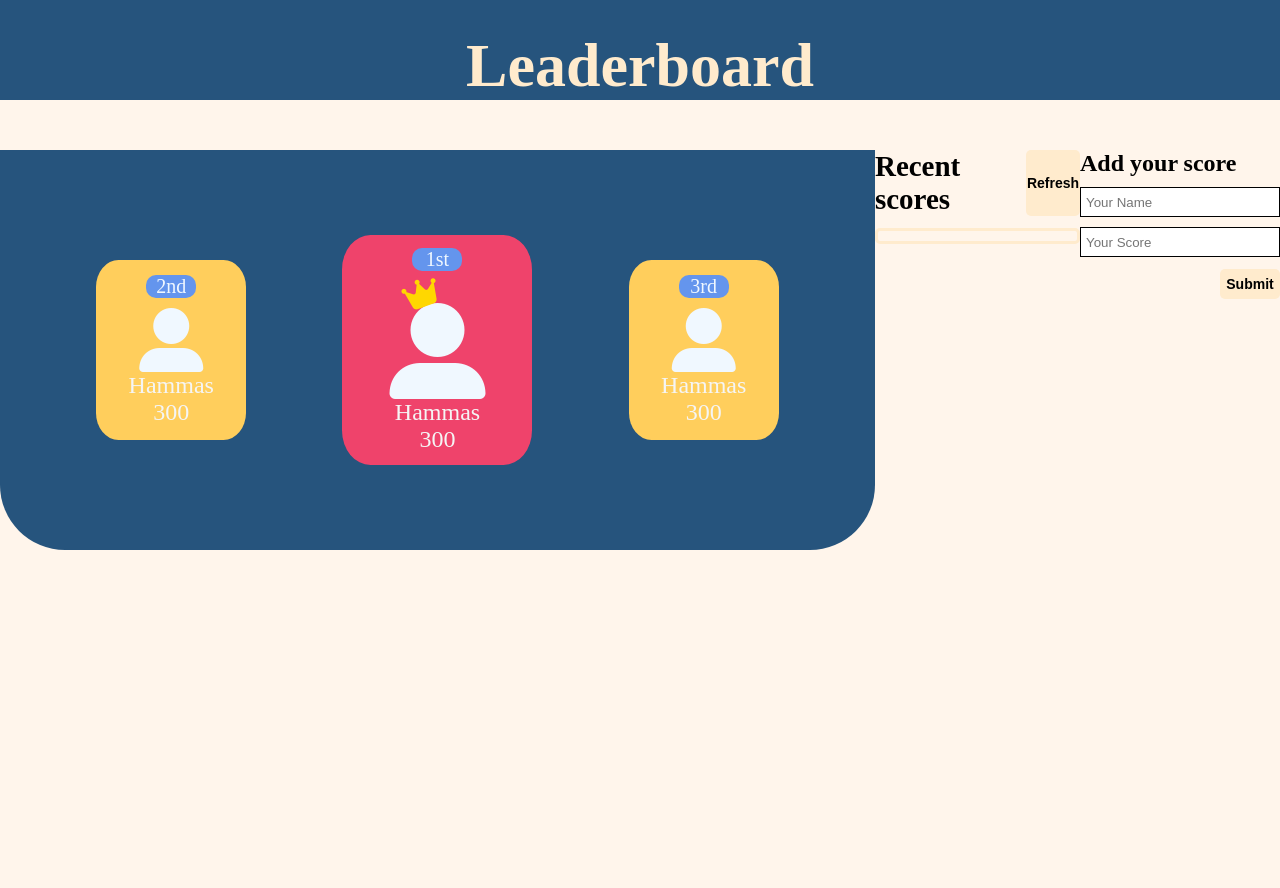
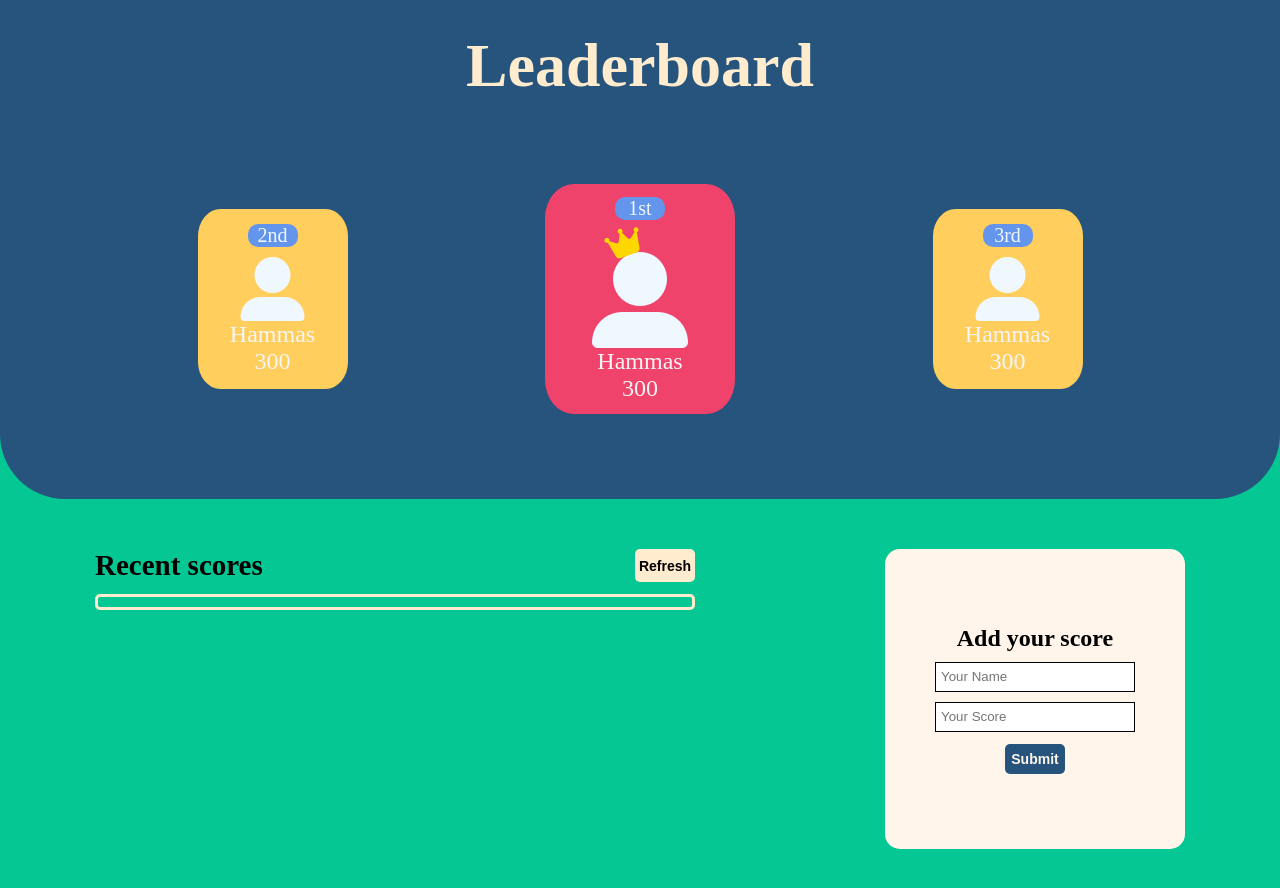
Before and after one commit to HAMMAS-SALEEM/Leaderboard, a website built with webpack: page src/index.html in a window 1280 px wide. Before the commit the page ends 800 px from the top, so only its background shows below. Built offline with nearby package versions, Linux system fonts and the light colour scheme; no server answers.

Commit message:
Update script for showRanks.js

```diff
--- a/src/components/js/showRanks.js
+++ b/src/components/js/showRanks.js
@@ -1,6 +1,8 @@
 const showRanks = (player, output) => {
+  let apiData = player.sort((a,b)=>parseFloat(b.score)-parseFloat(a.score))
   output.innerHTML = '';
-  player.forEach((play) => {
+  apiData.forEach((play,index) => {
+    if(index > 2 && index<10)
     output.innerHTML += `<p class="player">${play.user} : ${play.score}</p>`;
   });
 };
--- a/src/index.css
+++ b/src/index.css
@@ -5,7 +5,7 @@
 }
 
 body {
-  background-color: #fff5eb;
+  background-color: #05c793;
 }
 
 header {
@@ -99,7 +99,7 @@ section {
 }
 
 .score-section {
-  width: 300px;
+  width: 90%;
   margin: 0 auto;
 }
 
@@ -130,11 +130,15 @@ section {
 }
 
 #form {
-  width: 200px;
+  background-color: #fff5eb;
+  border-radius: 15px;
+  width: 300px;
+  height: 300px;
   display: flex;
   flex-direction: column;
-  margin: 0 auto;
-  margin-top: 30px;
+  justify-content: center;
+  align-items: center;
+  margin: 20px auto;
 }
 
 button {
@@ -153,6 +157,7 @@ button:hover {
 
 .form-title {
   font-size: 24px;
+  /* margin-top: 50px; */
 }
 
 .name-score {
@@ -166,14 +171,19 @@ button:hover {
 #submit {
   width: 60px;
   height: 30px;
-  align-self: flex-end;
   margin-top: 12px;
+  background-color: #26547d;
+  color: #fff5eb;
 }
 
 @media screen and (min-width: 992px) {
-  section {
+  .for-fullscreen {
     display: flex;
     margin-top: 50px;
+  }
+
+  .score-section {
+    width: 600px;
   }
 
   #form {
--- a/src/index.html
+++ b/src/index.html
@@ -38,6 +38,7 @@
                 <p class="score">300</p>
             </div>
         </div>
+        <div class="for-fullscreen">
         <div class="score-section">
             <div class="score-section-header">
                 <h2 id="score-title">Recent scores</h2>
@@ -53,6 +54,7 @@
             <input type="text" placeholder="Your Score" id="score" class="name-score">
             <button type="submit" id="submit">Submit</button>
         </form>
+    </div>
     </section>
 </body>
 
```
